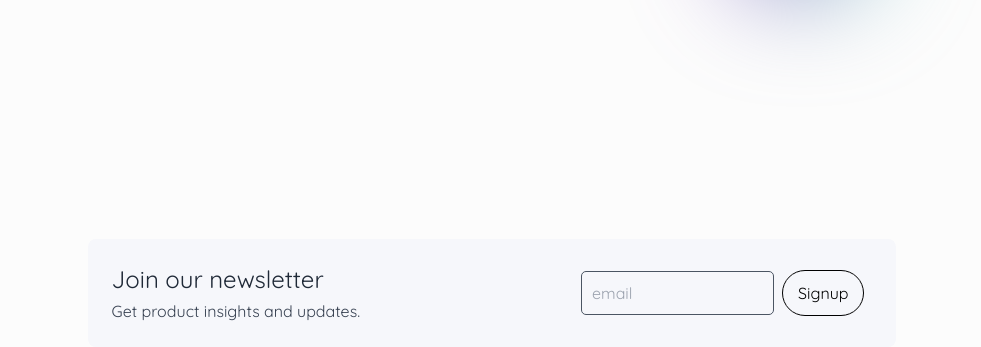
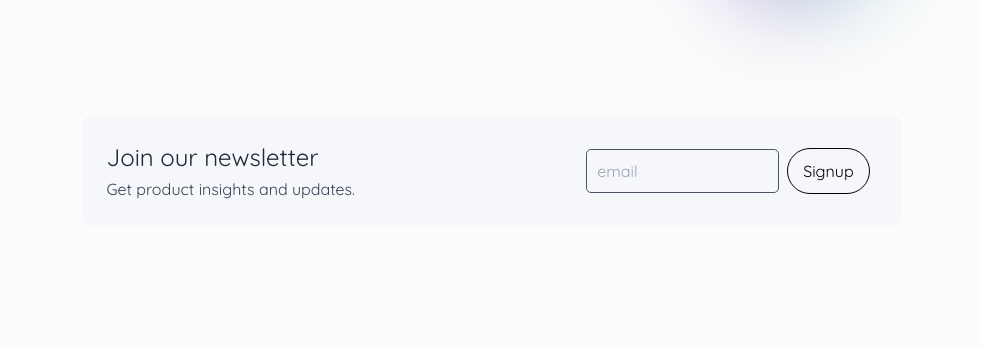
Before and after one commit to nows-edu/landing-concursos, a website: page index.html in a window 1280 px wide. Shown: the part 4308-4655 px from the top of the page, without its empty margins (148-1129 px from the left). Drawn offline with nearby package versions, Linux system fonts and the light colour scheme; files that its build step writes are made by us from their sources; a web font is replaced by a local one.

Commit message:
Section fix

```diff
--- a/index.html
+++ b/index.html
@@ -642,9 +642,6 @@
 
         <!--newsletter section 2 -->
         <section
-            class="tw-relative tw-flex tw-p-2  tw-w-full tw-min-h-[60vh]  tw-flex-col tw-place-content-center tw-place-items-center tw-overflow-hidden"
-        >
-        <section
             class="tw-flex tw-w-full tw-flex-col tw-place-content-center tw-place-items-center tw-gap-[10%] tw-p-[5%] tw-px-[10%] max-md:tw-px-2"
         >
             <div
@@ -675,7 +672,6 @@
                     </a>
                 </div>
             </div>
-        </section>
         </section>
 
         <footer
```
